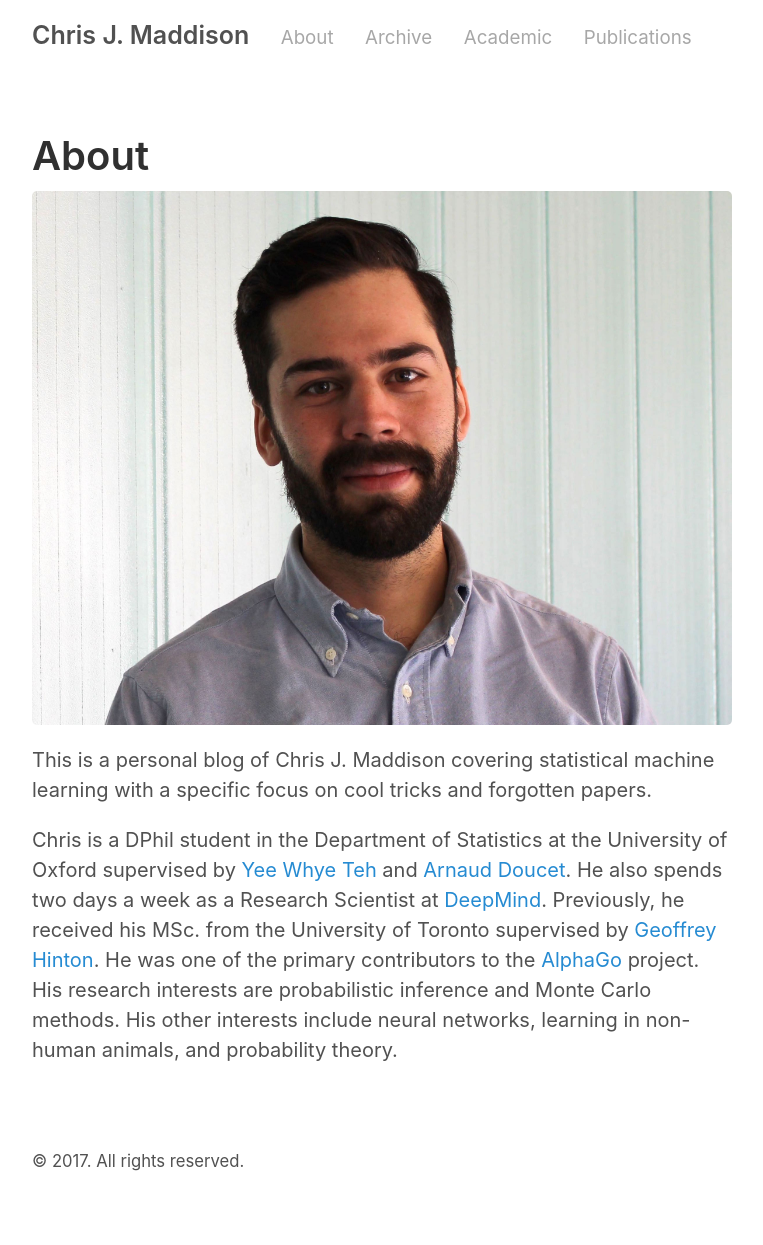
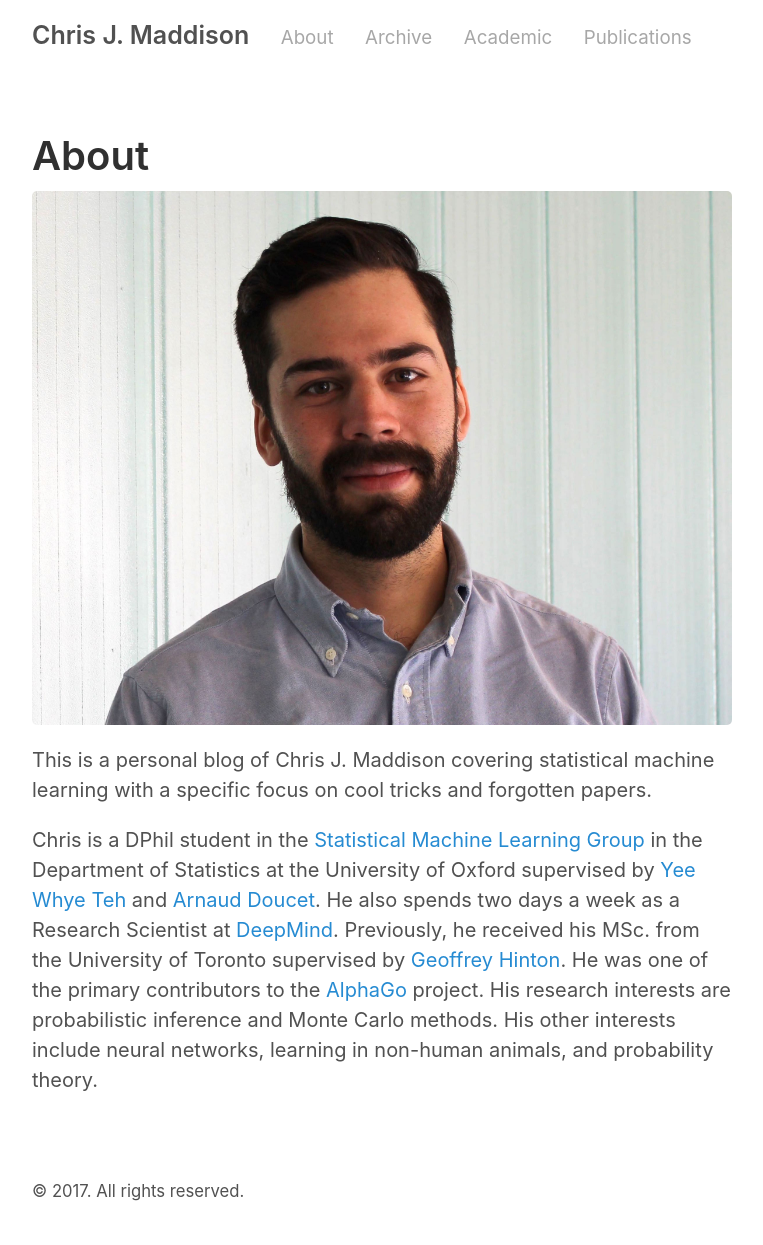
Before and after one commit to cmaddis/cmaddis.github.io, a Jekyll site: the page built from about.md, in a window 1280 px wide. Shown: the whole page, without its empty margins (258-1021 px from the left). Built offline with Jekyll 4.4.1, drawn with Linux system fonts in a browser that asks for light colours; before the commit the page ends 1215 px from its top, so only the background shows below that.

Commit message:
Update about.md

```diff
--- a/about.md
+++ b/about.md
@@ -6,4 +6,4 @@
 ![pic](/assets/portrait2.jpeg)
 This is a personal blog of Chris J. Maddison covering statistical machine learning with a specific focus on cool tricks and forgotten papers.
 
-Chris is a DPhil student in the Department of Statistics at the University of Oxford supervised by [Yee Whye Teh](https://www.stats.ox.ac.uk/~teh/) and [Arnaud Doucet](http://www.stats.ox.ac.uk/~doucet/). He also spends two days a week as a Research Scientist at [DeepMind](https://deepmind.com/). Previously, he received his MSc. from the University of Toronto supervised by [Geoffrey Hinton](http://www.cs.toronto.edu/~hinton/). He was one of the primary contributors to the [AlphaGo](https://en.wikipedia.org/wiki/AlphaGo) project. His research interests are probabilistic inference and Monte Carlo methods. His other interests include neural networks, learning in non-human animals, and probability theory.
+Chris is a DPhil student in the [Statistical Machine Learning Group](http://mlcs.stats.ox.ac.uk/learning/) in the Department of Statistics at the University of Oxford supervised by [Yee Whye Teh](https://www.stats.ox.ac.uk/~teh/) and [Arnaud Doucet](http://www.stats.ox.ac.uk/~doucet/). He also spends two days a week as a Research Scientist at [DeepMind](https://deepmind.com/). Previously, he received his MSc. from the University of Toronto supervised by [Geoffrey Hinton](http://www.cs.toronto.edu/~hinton/). He was one of the primary contributors to the [AlphaGo](https://en.wikipedia.org/wiki/AlphaGo) project. His research interests are probabilistic inference and Monte Carlo methods. His other interests include neural networks, learning in non-human animals, and probability theory.
```
